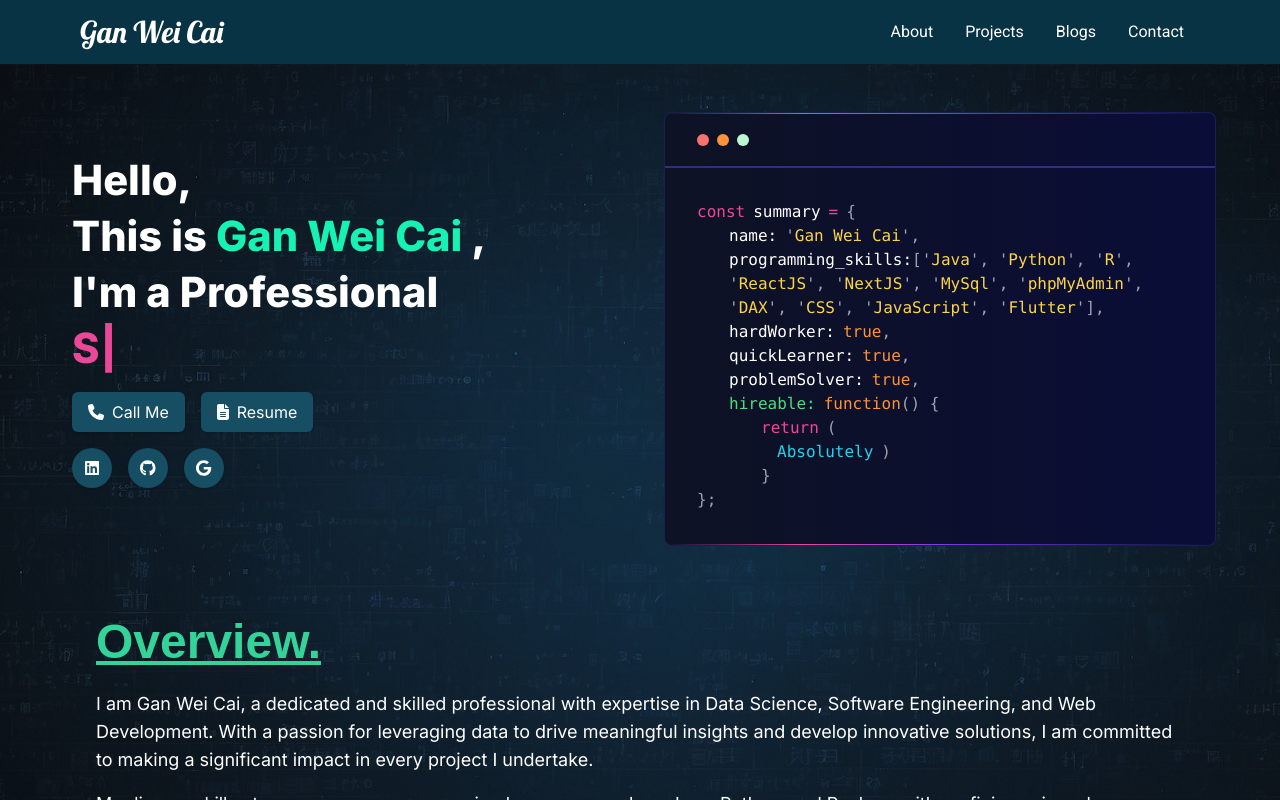
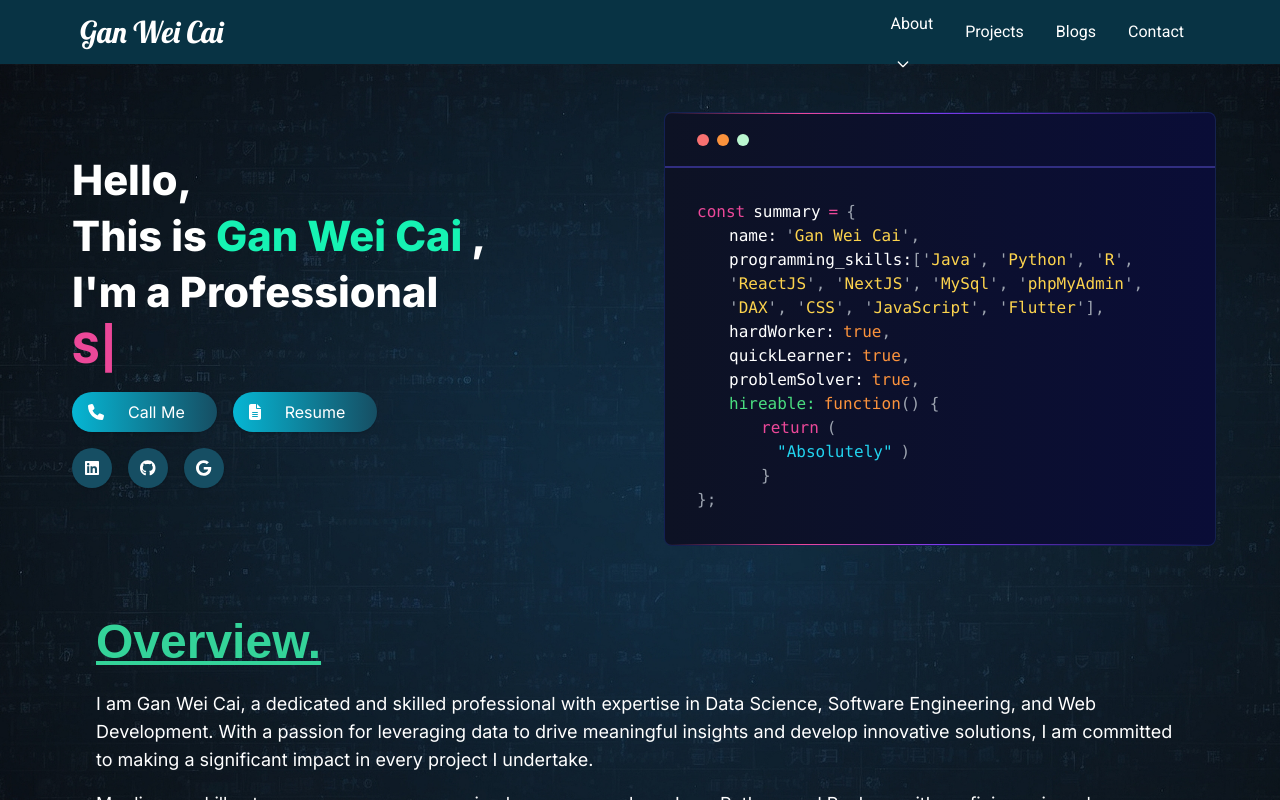
Before and after one commit to weicai812/weicai-portfolio, a Next.js app: page / in a window 1280 px wide. Built offline with nearby package versions, Linux system fonts and the light colour scheme; a web font is replaced by a local one.

Commit message:
initial commit

```diff
--- a/src/app/layout.js
+++ b/src/app/layout.js
@@ -8,6 +8,7 @@ const inter = Inter({ subsets: ['latin'] });
 
 export const metadata = {
   title: 'Gan Wei Cai | Portfolio',
+  name: 'Wei Cai',
   description: 'Generated by create next app',
 };
 
@@ -16,7 +17,7 @@ export default function RootLayout({ children }) {
     <html lang="en">
       <Head>
         <title>{metadata.title}</title>
-        <meta name="description" content={metadata.description} />
+        <meta name={metadata.name} content={metadata.description} />
         {/* Link to your favicon */}
         <link rel="icon" href="/app/favicon.ico" />
         {/* Include any other metadata or stylesheets here */}
--- a/src/components/Navbar/index.js
+++ b/src/components/Navbar/index.js
@@ -5,9 +5,14 @@ import './styles.css';  // Import the CSS file
 
 export default function Navbar() {
   const [isMenuOpen, setIsMenuOpen] = useState(false);
+  const [isAboutOpen, setIsAboutOpen] = useState(false); // State to control About dropdown in mobile view
 
   const toggleMenu = () => {
     setIsMenuOpen(!isMenuOpen);
+  };
+
+  const toggleAboutDropdown = () => {
+    setIsAboutOpen(!isAboutOpen);
   };
 
   return (
@@ -51,8 +56,35 @@ export default function Navbar() {
 
         {/* Desktop Menu - Align Right */}
         <div className="hidden lg:flex lg:items-center lg:w-auto ml-auto">
-          <div className="flex flex-row">
-            <a href="/about" className="nav-item text-white px-4 py-2">About</a>
+          <div className="flex flex-row items-center">
+            <div className="relative group">
+              <a
+                href="/about"
+                className="nav-item text-white px-4 py-2 flex items-center"
+              >
+                About
+                <svg
+                  className="ml-1 w-4 h-4 transition-transform duration-200"
+                  fill="none"
+                  stroke="currentColor"
+                  viewBox="0 0 24 24"
+                  xmlns="http://www.w3.org/2000/svg"
+                >
+                  <path
+                    strokeLinecap="round"
+                    strokeLinejoin="round"
+                    strokeWidth="2"
+                    d="M19 9l-7 7-7-7"
+                  />
+                </svg>
+              </a>
+              <div className="absolute mt-2 bg-cyan-950 rounded-lg shadow-lg opacity-0 group-hover:opacity-100 transition-opacity duration-200">
+                <a href="/about#education" className="dropdown-item text-white px-4 py-2 block hover:bg-cyan-800">Education</a>
+                <a href="/about#experiences" className="dropdown-item text-white px-4 py-2 block hover:bg-cyan-800">Experiences</a>
+                <a href="/about#certificate" className="dropdown-item text-white px-4 py-2 block hover:bg-cyan-800">Certificate</a>
+                <a href="/about#activities" className="dropdown-item text-white px-4 py-2 block hover:bg-cyan-800">Activities</a>
+              </div>
+            </div>
             <a href="/projects" className="nav-item text-white px-4 py-2">Projects</a>
             <a href="/blogs" className="nav-item text-white px-4 py-2">Blogs</a>
             <a href="/contact" className="nav-item text-white px-4 py-2">Contact</a>
@@ -64,7 +96,35 @@ export default function Navbar() {
       {isMenuOpen && (
         <div className="mobile-menu absolute right-0 top-16 bg-cyan-950 w-64 rounded-lg border-2 border-blue-500">
           <div className="flex flex-col items-start w-full">
-            <a href="/about" className="menu-item text-white text-sm px-4 py-2 block">About</a>
+            <button
+              className="menu-item text-white text-sm px-4 py-2 block flex items-center"
+              aria-label="Toggle About dropdown"
+              onClick={toggleAboutDropdown}
+            >
+              About
+              <svg
+                className="ml-1 w-4 h-4 transition-transform duration-200"
+                fill="none"
+                stroke="currentColor"
+                viewBox="0 0 24 24"
+                xmlns="http://www.w3.org/2000/svg"
+              >
+                <path
+                  strokeLinecap="round"
+                  strokeLinejoin="round"
+                  strokeWidth="2"
+                  d="M19 9l-7 7-7-7"
+                />
+              </svg>
+            </button>
+            {isAboutOpen && (
+              <div className="pl-4">
+                <a href="/about#education" className="dropdown-item text-white text-sm px-4 py-2 block hover:bg-cyan-800">Education</a>
+                <a href="/about#experiences" className="dropdown-item text-white text-sm px-4 py-2 block hover:bg-cyan-800">Experiences</a>
+                <a href="/about#certificate" className="dropdown-item text-white text-sm px-4 py-2 block hover:bg-cyan-800">Certificate</a>
+                <a href="/about#activities" className="dropdown-item text-white text-sm px-4 py-2 block hover:bg-cyan-800">Activities</a>
+              </div>
+            )}
             <a href="/projects" className="menu-item text-white text-sm px-4 py-2 block">Projects</a>
             <a href="/blogs" className="menu-item text-white text-sm px-4 py-2 block">Blogs</a>
             <a href="/contact" className="menu-item text-white text-sm px-4 py-2 block">Contact</a>
--- a/src/pages/Hero/index.js
+++ b/src/pages/Hero/index.js
@@ -51,13 +51,13 @@ export default function Hero() {
 
           {/* Buttons with call icons and tel links */}
           <div className="flex mt-4 space-x-4">
-            <a href="tel:+6596458117" className="flex items-center px-4 py-2 bg-cyan-900 rounded-md shadow hover:bg-cyan-950 text-white">
+            <a href="tel:+6596458117" className="flex items-center px-4 py-2 bg-gradient-to-r from-cyan-500 to-cyan-900 rounded-full shadow hover:from-cyan-600 hover:to-cyan-950 text-white">
               <FontAwesomeIcon icon={faPhone} className="mr-2" />
-              <span>Call Me</span>
+              <span className='px-4'>Call Me</span>
             </a>
-            <a href="/resume" className="flex items-center px-4 py-2 bg-cyan-900 rounded-md shadow hover:bg-cyan-950 text-white" rel="noopener noreferrer">
+            <a href="/resume" className="flex items-center px-4 py-2 bg-gradient-to-r from-cyan-500 to-cyan-900 rounded-full shadow hover:from-cyan-600 hover:to-cyan-950 text-white" rel="noopener noreferrer">
               <FontAwesomeIcon icon={faFileAlt} className="mr-2" />
-              <span>Resume</span>
+              <span className='px-4'>Resume</span>
             </a>
           </div>
 
@@ -152,7 +152,7 @@ export default function Hero() {
                 <span className="text-gray-400">{'('}</span>
               </div>
               <div>
-                <span className="ml-12 lg:ml-[5rem] mr-2 text-cyan-400">Absolutely</span>
+                <span className="ml-12 lg:ml-[5rem] mr-2 text-cyan-400">{'"'}Absolutely{'"'}</span>
                 <span className="text-gray-400">{')'}</span>
               </div>
               <div>
```
